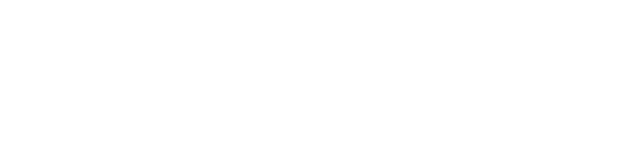
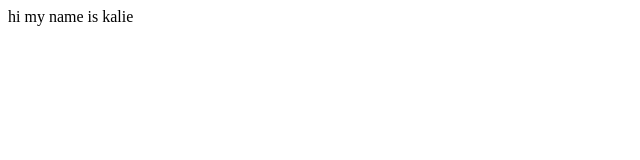
Before and after one commit to Kalielaz/Kalielaz.github.io, a plain HTML site: page index.html in a window 1280 px wide. Shown: the whole page, without its empty margins (0-640 px from the left). Drawn offline with Linux system fonts and the light colour scheme.

Commit message:
test changes to index

```diff
--- a/index.html
+++ b/index.html
@@ -5,6 +5,6 @@
         <meta charset="utf-8">
     </head>
     <body>
-
+        hi my name is kalie
     </body>
 </html>
```
